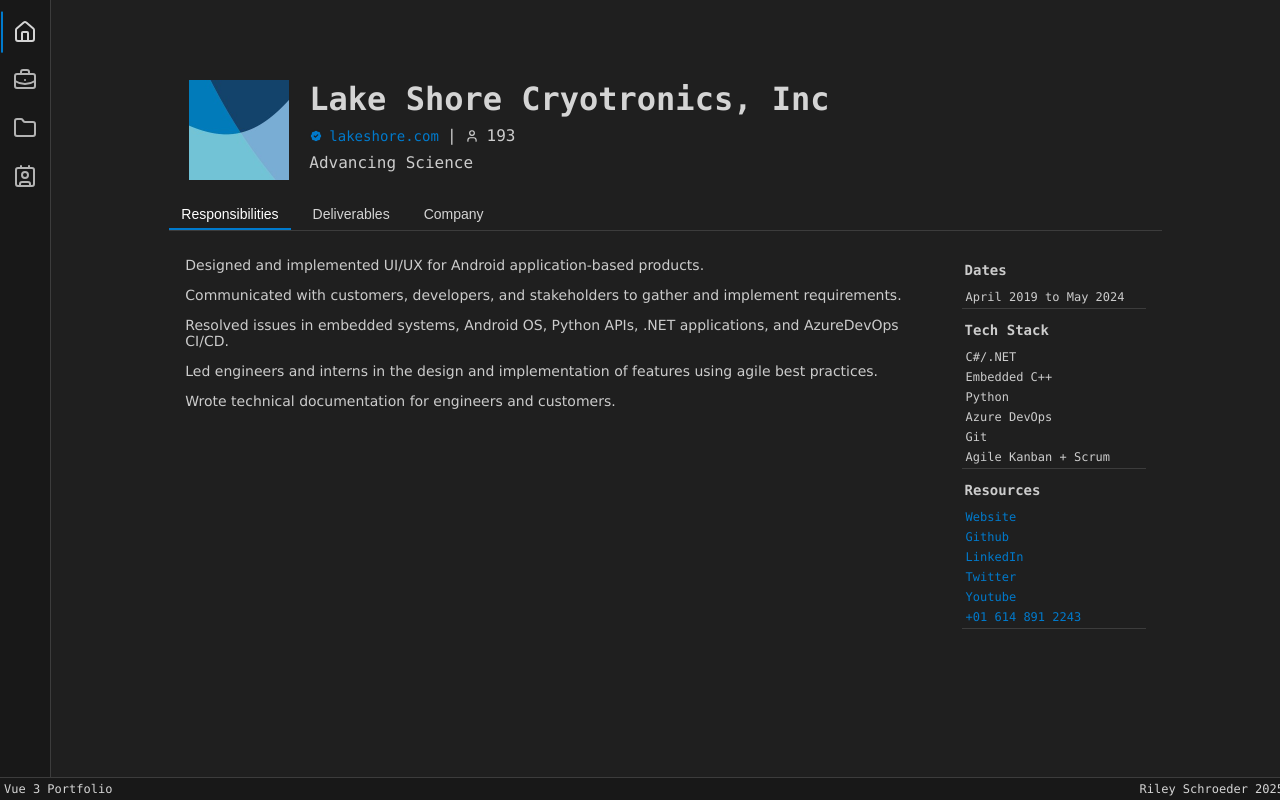
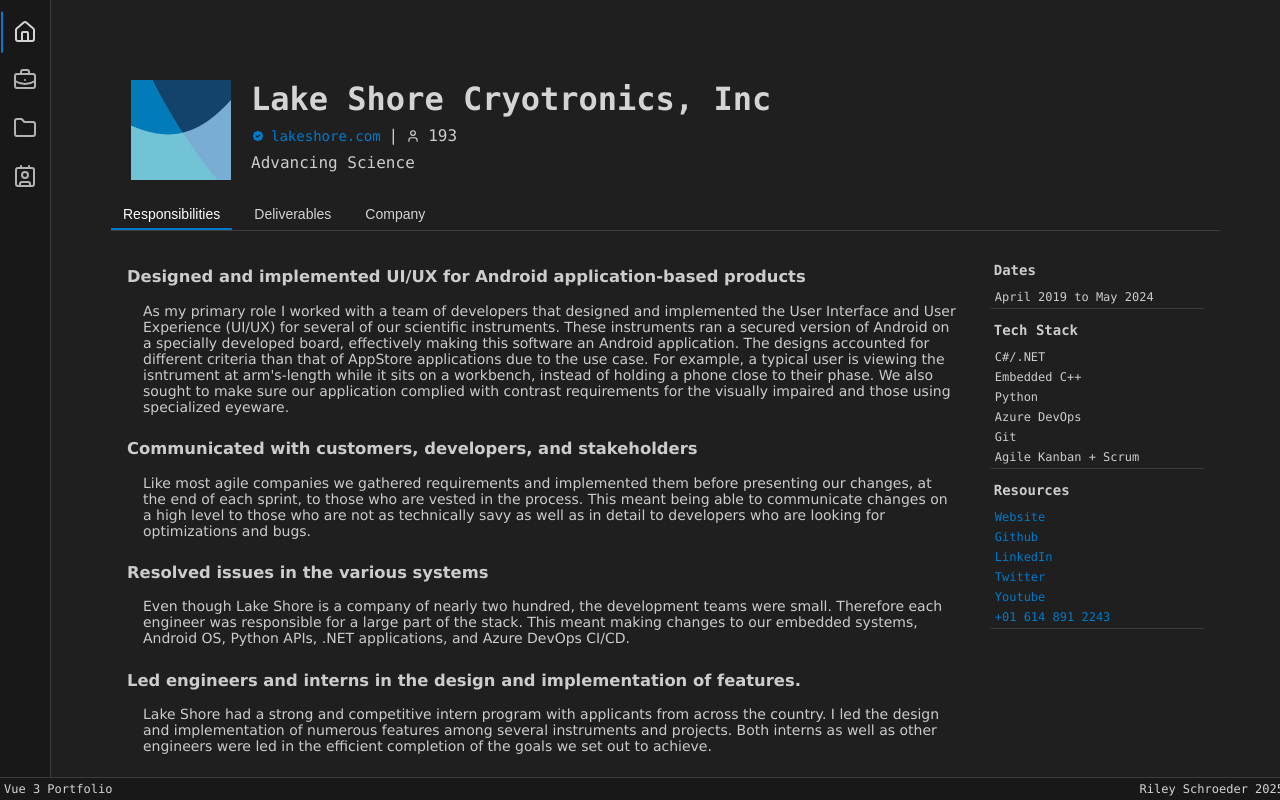
Before and after one commit to rileyyy/Personal-Website, a Vue app in the folder website/: page /work/lake-shore in a window 1280 px wide. Built offline with nearby package versions, Linux system fonts and the light colour scheme.

Commit message:
Finish LakeShore view

```diff
--- a/website/src/views/LakeShoreView.vue
+++ b/website/src/views/LakeShoreView.vue
@@ -35,17 +35,51 @@
       <!-- Tab Content -->
       <section class="tab-content">
         <div v-if="activeTab === 'responsibilities'">
-          <p>Designed and implemented UI/UX for Android application-based products.</p>
-          <p>Communicated with customers, developers, and stakeholders to gather and implement requirements.</p>
-          <p>Resolved issues in embedded systems, Android OS, Python APIs, .NET applications, and AzureDevOps CI/CD.</p>
-          <p>Led engineers and interns in the design and implementation of features using agile best practices.</p>
-          <p>Wrote technical documentation for engineers and customers.</p>
+          <h3>Designed and implemented UI/UX for Android application-based products</h3>
+          <p>
+            As my primary role I worked with a team of developers that designed and implemented the User Interface and User Experience (UI/UX) for several of our scientific instruments.
+            These instruments ran a secured version of Android on a specially developed board, effectively making this software an Android application.
+            The designs accounted for different criteria than that of AppStore applications due to the use case.
+            For example, a typical user is viewing the isntrument at arm's-length while it sits on a workbench, instead of holding a phone close to their phase.
+            We also sought to make sure our application complied with contrast requirements for the visually impaired and those using specialized eyeware.
+          </p>
+
+          <h3>Communicated with customers, developers, and stakeholders</h3>
+          <p>
+            Like most agile companies we gathered requirements and implemented them before presenting our changes, at the end of each sprint, to those who are vested in the process.
+            This meant being able to communicate changes on a high level to those who are not as technically savy as well as in detail to developers who are looking for optimizations and bugs.
+          </p>
+
+          <h3>Resolved issues in the various systems</h3>
+          <p>
+            Even though Lake Shore is a company of nearly two hundred, the development teams were small.
+            Therefore each engineer was responsible for a large part of the stack.
+            This meant making changes to our embedded systems, Android OS, Python APIs, .NET applications, and Azure DevOps CI/CD.
+          </p>
+
+          <h3>Led engineers and interns in the design and implementation of features.</h3>
+          <p>
+            Lake Shore had a strong and competitive intern program with applicants from across the country.
+            I led the design and implementation of numerous features among several instruments and projects.
+            Both interns as well as other engineers were led in the efficient completion of the goals we set out to achieve.
+          </p>
+
+          <h3>Wrote technical documentation for engineers and customers</h3>
+          <p>
+            For both the Python driver and MeasureReady M81-SSM our documentation was written largely in ReStructured text files and kept in version control.
+            Then during the Python Driver release process the class and method level comments are inlined before being uploaded to Read The Docs.
+            For the M81 the documentation inlined the XML comments and uploaded it to different locations depending on the build type.
+            By automating the process of building our manuals, we were able to vary which information was distributed to customers and testers based on the preparedness of the release.
+          </p>
         </div>
         <div v-if="activeTab === 'deliverables'">
-          <p></p>
+          <h3>Coming soon!</h3>
+          <p>For now I would recommend taking a look at the <a href="https://www.lakeshore.com/products/categories/overview/material-characterization-products/measureready-m81-synchronous-source-measure-system/measureready-m81-synchronous-source-measure-system">MeasureReady M81-SSM</a> and the <a href="https://www.lakeshore.com/products/categories/overview/magnetic-products/gaussmeters-teslameters/f71-and-f41-teslameters">F41 and F71 Teslameters</a> as these were the instruments I worked on most heavily.</p>
         </div>
         <div v-if="activeTab === 'company'">
-          <p></p>
+          <p>
+            Lake Shore Cryotronics, Inc. builds and supplies measurement and control systems for the discovery and development of new materials for next-level technologies. Since 1968 Lake Shore has been providing products that are used in physics labs and deep space alike.
+          </p>
         </div>
       </section>
 
@@ -241,6 +275,19 @@
   font-family: Verdana, Geneva, Tahoma, sans-serif;
 }
 
+.tab-content h3 {
+  width: 100%;
+  padding-top: 8px;
+}
+
+.tab-content p {
+  margin: 4px 0 0 16px;
+}
+
+.tab-content p a {
+  color: var(--accent-primary);
+}
+
 /* Meta-Data Sidebar */
 .meta-sidebar {
   flex: 1;
```
